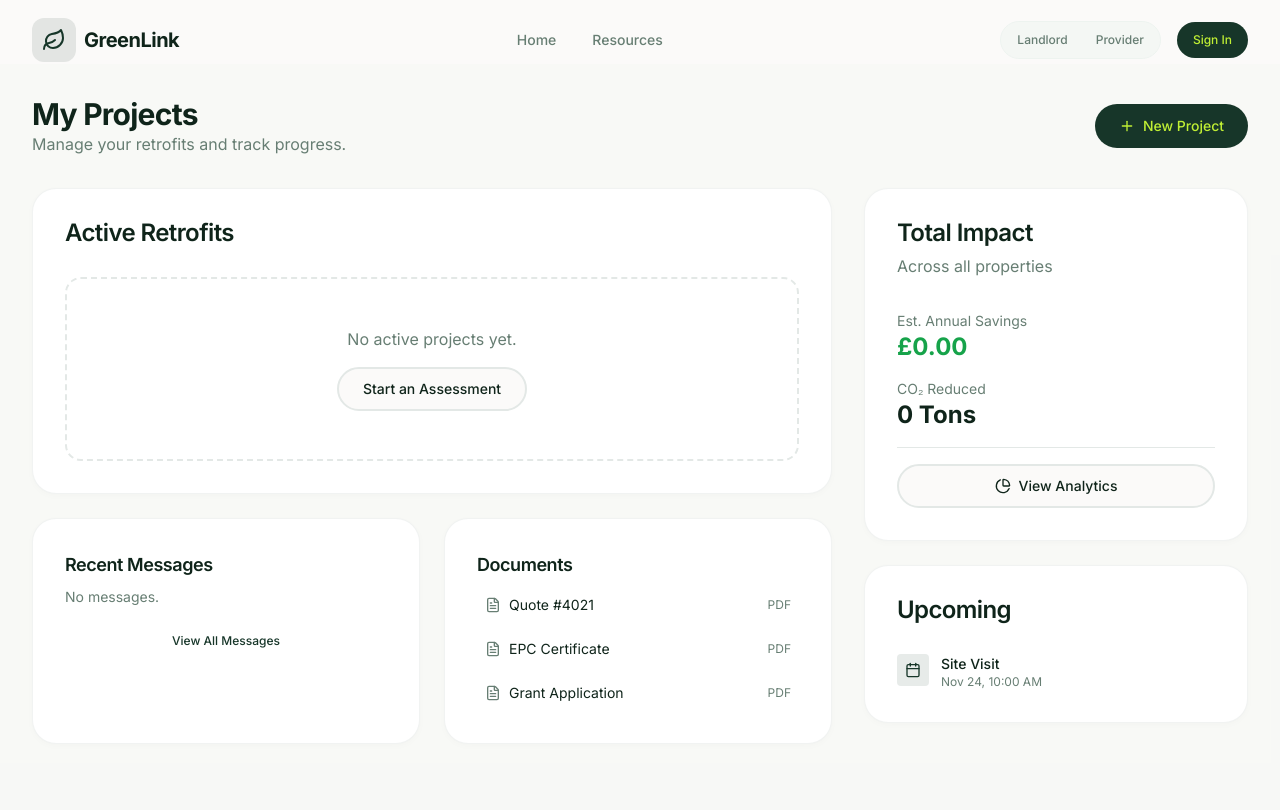
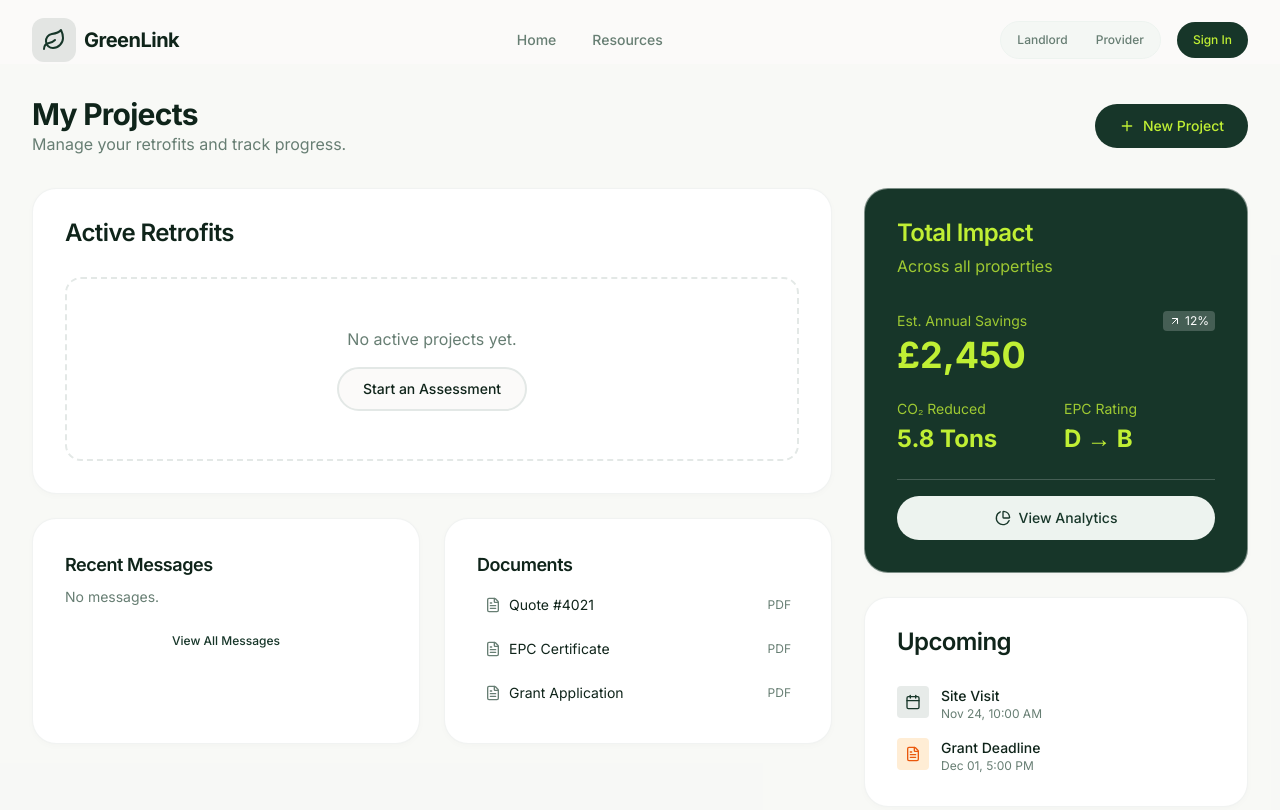
Before and after one commit to jefflawsn/greenlink, a Next.js app: page /landlord/dashboard in a window 1280 px wide. Shown: the top 810 px of the page. Built offline with nearby package versions, Linux system fonts and the light colour scheme.

Commit message:
Update Landlord Dashboard with realistic impact data and working Analytics link

```diff
--- a/src/app/landlord/dashboard/page.tsx
+++ b/src/app/landlord/dashboard/page.tsx
@@ -4,12 +4,20 @@ import { Button } from '@/components/ui/Button';
 import { Card, CardContent, CardHeader, CardTitle, CardDescription } from '@/components/ui/Card';
 import { useAppStore } from '@/lib/store';
 import { PROVIDERS } from '@/lib/mock-data';
-import { Calendar, FileText, MessageSquare, PieChart, Plus, Settings } from 'lucide-react';
+import { Calendar, FileText, MessageSquare, PieChart, Plus, Settings, ArrowUpRight } from 'lucide-react';
 import Link from 'next/link';
 
 export default function LandlordDashboard() {
     const { selectedProviderId } = useAppStore();
     const provider = PROVIDERS.find(p => p.id === selectedProviderId);
+
+    // Mock data for impact - Simulating a portfolio with some activity
+    const impactData = {
+        annualSavings: '£2,450',
+        co2Reduced: '5.8 Tons',
+        epcImprovement: 'D → B',
+        roi: '18.5%'
+    };
 
     return (
         <div className="min-h-screen bg-secondary/30 py-8 px-4 sm:px-6 lg:px-8">
@@ -136,24 +144,37 @@ export default function LandlordDashboard() {
 
                     {/* Sidebar - Stats */}
                     <div className="space-y-6">
-                        <Card>
+                        <Card className="bg-primary text-primary-foreground">
                             <CardHeader>
-                                <CardTitle>Total Impact</CardTitle>
-                                <CardDescription>Across all properties</CardDescription>
+                                <CardTitle className="text-primary-foreground">Total Impact</CardTitle>
+                                <CardDescription className="text-primary-foreground/80">Across all properties</CardDescription>
                             </CardHeader>
-                            <CardContent className="space-y-4">
+                            <CardContent className="space-y-6">
                                 <div>
-                                    <p className="text-sm text-muted-foreground">Est. Annual Savings</p>
-                                    <p className="text-2xl font-bold text-green-600">£0.00</p>
+                                    <div className="flex justify-between items-end mb-1">
+                                        <p className="text-sm text-primary-foreground/80">Est. Annual Savings</p>
+                                        <span className="text-xs bg-white/20 px-1.5 py-0.5 rounded text-white flex items-center gap-1">
+                                            <ArrowUpRight className="h-3 w-3" /> 12%
+                                        </span>
+                                    </div>
+                                    <p className="text-4xl font-bold">{impactData.annualSavings}</p>
                                 </div>
-                                <div>
-                                    <p className="text-sm text-muted-foreground">CO₂ Reduced</p>
-                                    <p className="text-2xl font-bold">0 Tons</p>
+                                <div className="grid grid-cols-2 gap-4">
+                                    <div>
+                                        <p className="text-sm text-primary-foreground/80 mb-1">CO₂ Reduced</p>
+                                        <p className="text-2xl font-bold">{impactData.co2Reduced}</p>
+                                    </div>
+                                    <div>
+                                        <p className="text-sm text-primary-foreground/80 mb-1">EPC Rating</p>
+                                        <p className="text-2xl font-bold">{impactData.epcImprovement}</p>
+                                    </div>
                                 </div>
-                                <div className="pt-4 border-t">
-                                    <Button variant="outline" className="w-full gap-2">
-                                        <PieChart className="h-4 w-4" /> View Analytics
-                                    </Button>
+                                <div className="pt-4 border-t border-white/20">
+                                    <Link href="/landlord/results">
+                                        <Button variant="secondary" className="w-full gap-2">
+                                            <PieChart className="h-4 w-4" /> View Analytics
+                                        </Button>
+                                    </Link>
                                 </div>
                             </CardContent>
                         </Card>
@@ -173,6 +194,15 @@ export default function LandlordDashboard() {
                                             <p className="text-xs text-muted-foreground">Nov 24, 10:00 AM</p>
                                         </div>
                                     </div>
+                                    <div className="flex items-start gap-3">
+                                        <div className="bg-orange-100 p-2 rounded">
+                                            <FileText className="h-4 w-4 text-orange-600" />
+                                        </div>
+                                        <div>
+                                            <p className="text-sm font-medium">Grant Deadline</p>
+                                            <p className="text-xs text-muted-foreground">Dec 01, 5:00 PM</p>
+                                        </div>
+                                    </div>
                                 </div>
                             </CardContent>
                         </Card>
```
